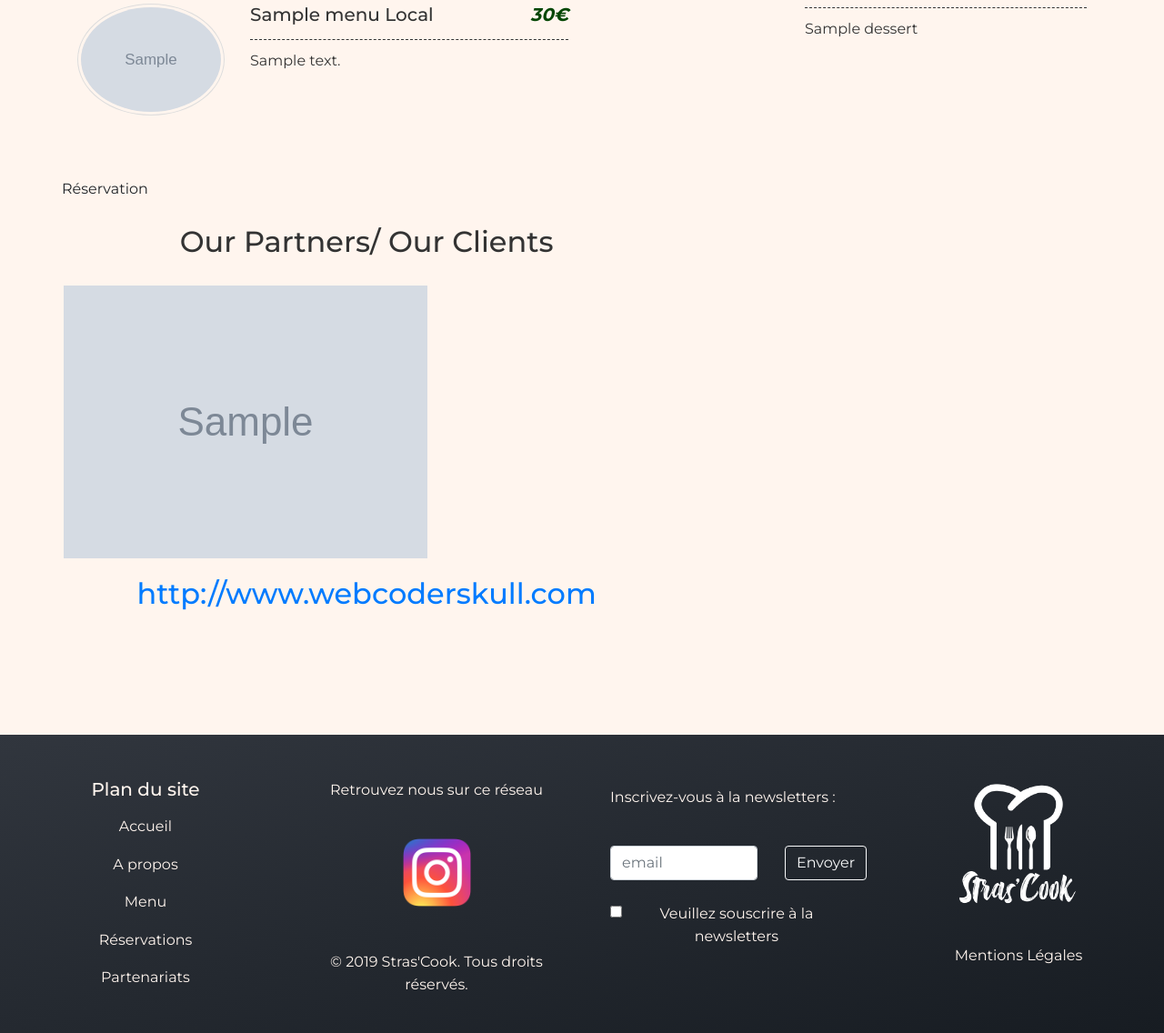
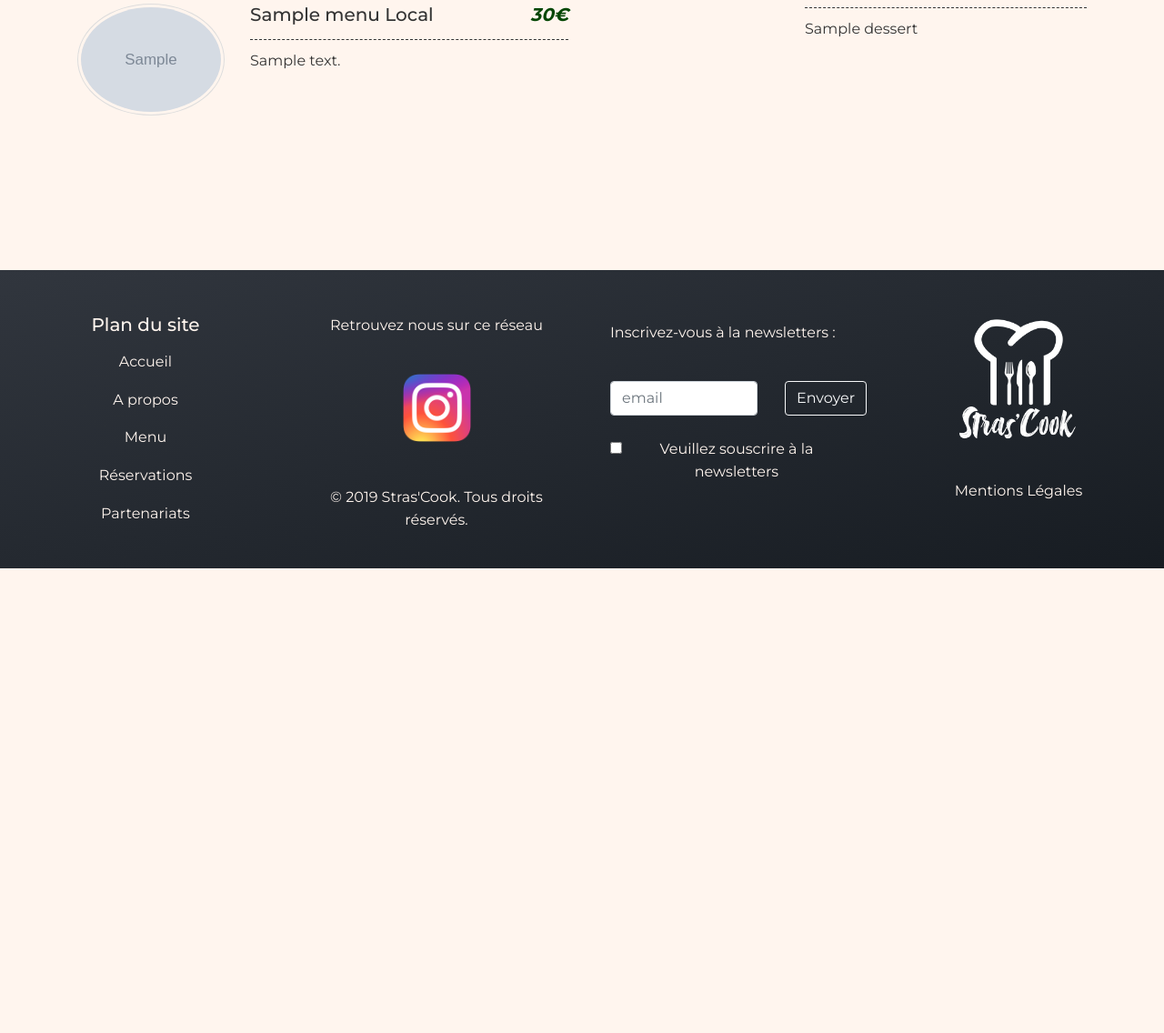
Before and after one commit to sxeseb/Strasbourg-0219-PHP-StraCook, a PHP site: template src/View/Menu/show.html.twig in a window 1280 px wide. Shown: the part 522-1658 px from the top of the page at 91% size. After the commit the page ends 1147 px from the top, so only its background shows below. Run offline with PHP 8.4, Linux system fonts and the light colour scheme; the template is opened without the code that fills it: most values are stand-ins (such as "Sample title", 1, 10 or a date in 2020); grey boxes marked "Sample" are stand-in pictures; a stand-in replaces the project's code that opens the database connection; some libraries are stand-ins or nearby versions; some web fonts are replaced.

Commit message:
Corrections

```diff
--- a/src/View/Menu/show.html.twig
+++ b/src/View/Menu/show.html.twig
@@ -18,7 +18,6 @@
                     </div>
                 </div>
             </div>
-            {{ dump(images) }}
             <div class="row">
                 <div class="tab-content col-xl-12" id="myTabContent">
                     <div class="tab-pane fade active show" id="dinner" role="tabpanel" aria-labelledby="dinner-tab">
@@ -52,7 +51,7 @@
                     </div>
                 </div>
                 {% if images is not empty %}
-                <div class="row">
+               <!-- <div class="row">
                     <a href="/reservation/reserver" class="btn"><span class="btn-inner">Réservation</span></a>
                     <div class="container">
                         <h2>Our  Partners/ Our Clients</h2>
@@ -64,7 +63,7 @@
 
                         <h2><a href="http://www.webcoderskull.com" target="_blank">http://www.webcoderskull.com</a></h2>
                     </div>
-                </div>
+                </div> --!>
                 {% endif %}
             </div>
         </div>
```
